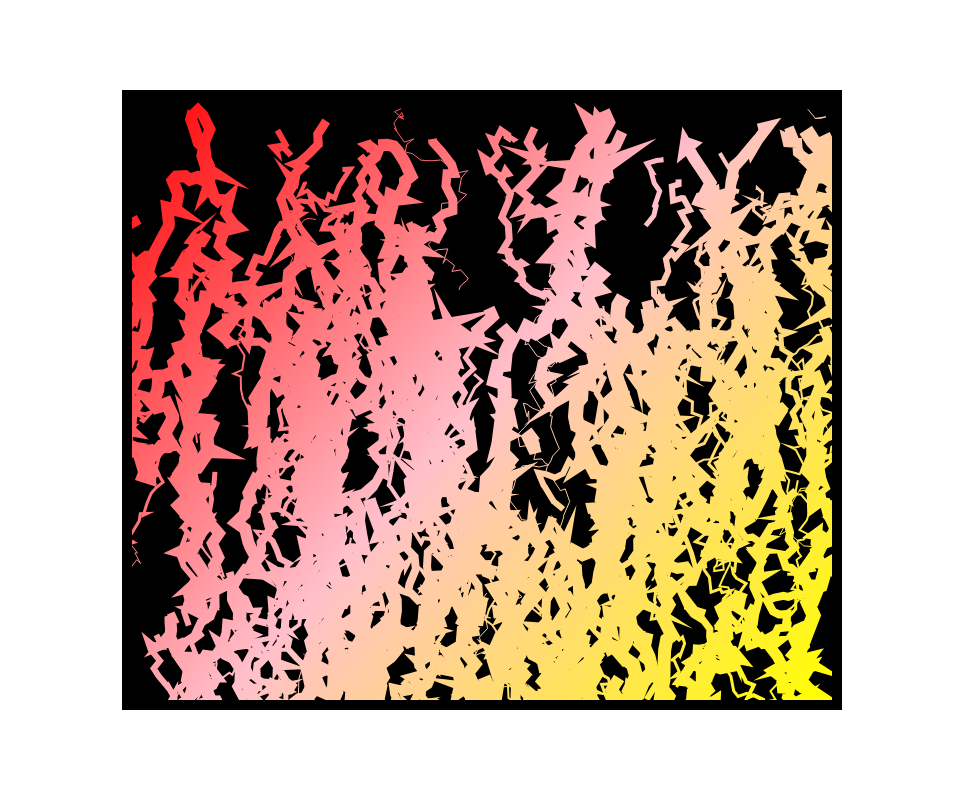
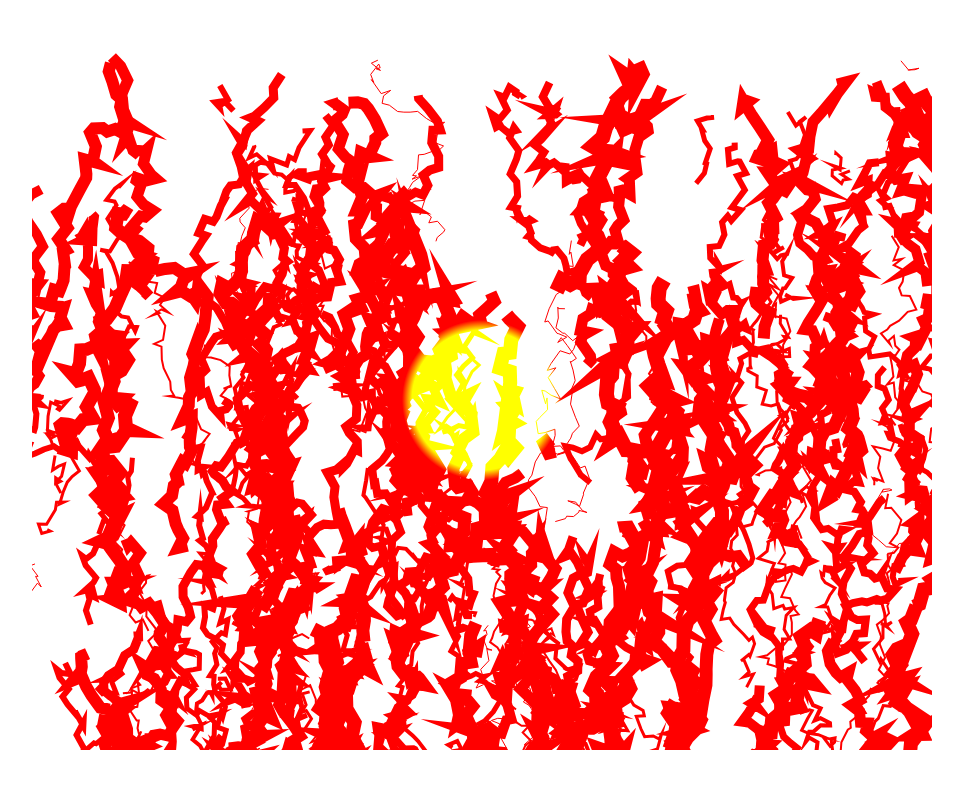
Before and after one commit to shreeyansh64/js-animation, a plain HTML site: page draw.html in a window 1280 px wide. Shown: the whole page, without its empty margins (158-1121 px from the left). Drawn offline with Linux system fonts and the light colour scheme; animation ran at ten frames a second.

Commit message:
testing radial gradient

```diff
--- a/draw.css
+++ b/draw.css
@@ -5,8 +5,7 @@
 }
 
 #canvas_2{
-    background: black;
-    border: 10px solid black;
+    /* border: 10px solid black; */
     position: absolute;
     top: 50%;
     left: 50%;
--- a/draw.js
+++ b/draw.js
@@ -1,12 +1,14 @@
 const canvas = document.getElementById("canvas_2");
-canvas.width = 700;
-canvas.height = 600;
+canvas.width = 900;
+canvas.height = 700;
 const ctx = canvas.getContext('2d');
-const gradient = ctx.createLinearGradient(0,0,canvas.width,canvas.height);
-gradient.addColorStop(0,'red');
-gradient.addColorStop(0.5,'pink');
-gradient.addColorStop(1,'yellow');
-ctx.strokeStyle = gradient;
+const gradient1 = ctx.createLinearGradient(0,0,canvas.width,canvas.height);
+const gradient2 = ctx.createRadialGradient(canvas.width*0.5,canvas.height*0.5,50,canvas.width*0.5,canvas.height*0.5,100)
+gradient2.addColorStop(0.4,'yellow');
+gradient2.addColorStop(0.6,'red');
+// gradient1.addColorStop(1,'yellow');
+ctx.strokeStyle = gradient2;
+
 
 class Line {
     constructor(canvas) {
```
